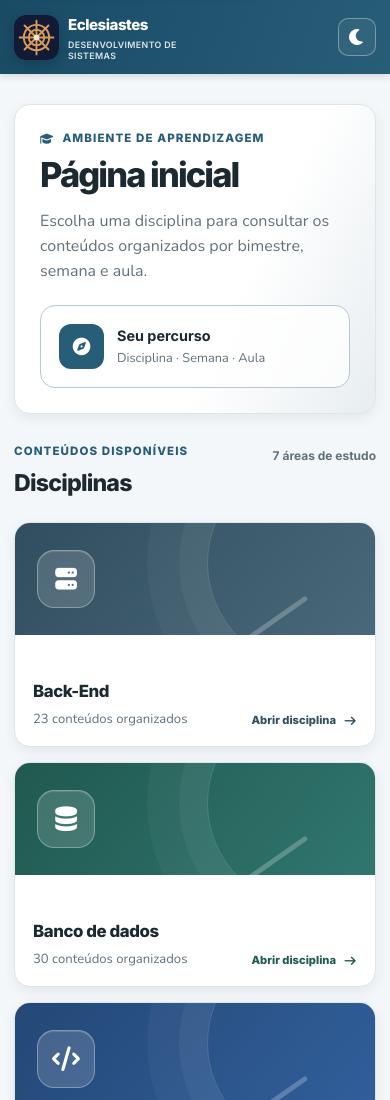
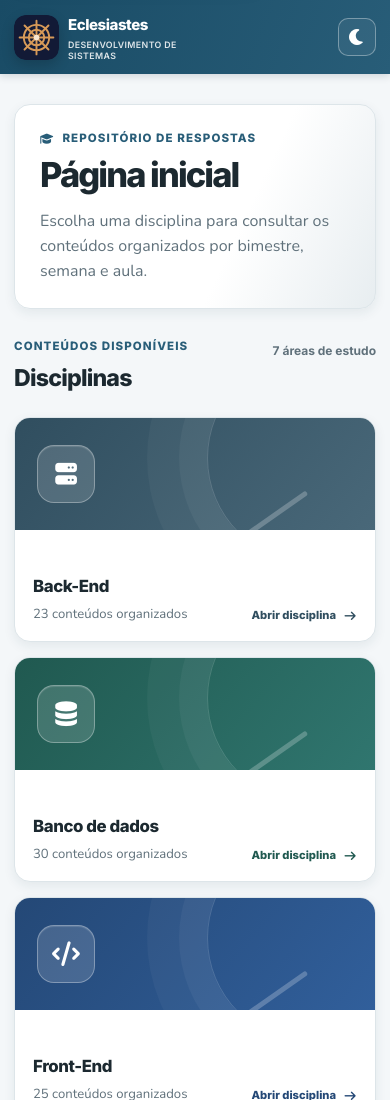
Before and after one commit to bazhish/eclesiastes, an Astro site: page / in a window 390 px wide. Shown: the top 1100 px of the page. Built offline with nearby package versions, Linux system fonts and the light colour scheme; Astro itself is replaced by a stand-in of ours.

Commit message:
Corrige separacao visual e abertura inicial

```diff
--- a/docs/SISTEMA_DE_DESIGN.md
+++ b/docs/SISTEMA_DE_DESIGN.md
@@ -6,7 +6,7 @@ O portal replica a linguagem funcional do AVA oficial apenas no fluxo de discipl
 
 ## Componentes
 
-- Catálogo: abertura “Página inicial”, guia rápido do percurso e cartões de disciplina em duas colunas no desktop e uma coluna no celular. Cada disciplina recebe ícone e cor próprios, sem estado fictício de favorito.
+- Catálogo: abertura “Página inicial” identificada como repositório de respostas e cartões de disciplina em duas colunas no desktop e uma coluna no celular. Cada disciplina recebe ícone e cor próprios, sem estado fictício de favorito.
 - Disciplina: cabeçalho próprio azul-petróleo no topo do conteúdo, guia de navegação sem backend, totais reais e bimestres/semanas reunidos em painéis estruturados. As rotas antigas de bimestre redirecionam para essa visão unificada.
 - Semana: painel branco com trilha, grupos expansíveis de aula, setas estáveis e recursos tipados com bloco visual para PDF, H5P e registro.
 - Recurso: cabeçalho do item, cartão de conteúdo e o aviso único de indisponibilidade.
--- a/src/pages/index.astro
+++ b/src/pages/index.astro
@@ -12,8 +12,7 @@ const materias = Array.from(new Map(aulas.map((aula) => [aula.data.materiaSlug,
 ---
 <BaseLayout title="Página inicial · Eclesiastes" wide>
   <section class="home-intro" aria-labelledby="inicio">
-    <div class="home-intro__copy"><p class="section-kicker"><i class="fa-solid fa-graduation-cap" aria-hidden="true"></i> Ambiente de aprendizagem</p><h1 id="inicio">Página inicial</h1><p>Escolha uma disciplina para consultar os conteúdos organizados por bimestre, semana e aula.</p></div>
-    <div class="home-intro__guide" aria-label="Guia de navegação"><i class="fa-solid fa-compass" aria-hidden="true"></i><span><strong>Seu percurso</strong><small>Disciplina · Semana · Aula</small></span></div>
+    <div class="home-intro__copy"><p class="section-kicker"><i class="fa-solid fa-graduation-cap" aria-hidden="true"></i> Repositório de respostas</p><h1 id="inicio">Página inicial</h1><p>Escolha uma disciplina para consultar os conteúdos organizados por bimestre, semana e aula.</p></div>
   </section>
   <section class="subject-section" aria-labelledby="disciplinas">
     <div class="section-heading"><div><p class="section-kicker">Conteúdos disponíveis</p><h2 id="disciplinas">Disciplinas</h2></div><span>{materias.length} áreas de estudo</span></div>
--- a/src/styles/global.css
+++ b/src/styles/global.css
@@ -69,16 +69,11 @@ h1, h2, h3, h4, summary, button, .brand, .section-kicker, .section-heading, .tim
 .app-layout--drawer .main-content { width: min(100% - 48px, 965px); margin: 0 auto; padding: 36px 0 62px; }
 .container { width: min(100% - 40px, 1120px); margin: 0 auto; }
 
-.home-intro { display: flex; align-items: stretch; justify-content: space-between; gap: 28px; margin-bottom: 40px; padding: clamp(28px, 4vw, 48px); border: 1px solid var(--line); border-radius: 20px; background: linear-gradient(115deg, var(--surface) 0%, var(--surface) 62%, color-mix(in srgb, var(--ava-blue) 11%, var(--surface)) 100%); box-shadow: var(--shadow); overflow: hidden; }
+.home-intro { display: block; margin-bottom: 40px; padding: clamp(28px, 4vw, 48px); border: 1px solid var(--line); border-radius: 20px; background: linear-gradient(115deg, var(--surface) 0%, var(--surface) 62%, color-mix(in srgb, var(--ava-blue) 11%, var(--surface)) 100%); box-shadow: var(--shadow); overflow: hidden; }
 .home-intro__copy { max-width: 650px; }
 .section-kicker { display: flex; align-items: center; gap: 8px; margin: 0 0 9px; color: var(--ava-blue); font-size: .72rem; font-weight: 800; letter-spacing: .095em; text-transform: uppercase; }
 .home-intro h1 { margin: 0; font-size: clamp(2rem, 4vw, 3.1rem); font-weight: 800; letter-spacing: -.055em; line-height: 1.05; }
 .home-intro p:not(.section-kicker) { max-width: 55ch; margin: 16px 0 0; color: var(--muted); font-size: 1.08rem; }
-.home-intro__guide { display: flex; align-self: center; align-items: center; gap: 13px; min-width: 245px; padding: 18px; border: 1px solid color-mix(in srgb, var(--ava-blue) 22%, var(--line)); border-radius: 15px; background: color-mix(in srgb, var(--surface) 80%, transparent); }
-.home-intro__guide > i { display: grid; width: 45px; height: 45px; place-items: center; border-radius: 12px; background: var(--ava-blue); color: #fff; font-size: 1.1rem; }
-.home-intro__guide span { display: grid; gap: 2px; }
-.home-intro__guide strong { font-family: "Inter", sans-serif; font-size: .9rem; }
-.home-intro__guide small { color: var(--muted); font-size: .8rem; }
 .section-heading { display: flex; align-items: end; justify-content: space-between; gap: 16px; margin-bottom: 20px; }
 .section-heading .section-kicker { margin-bottom: 5px; }
 .section-heading h2 { margin: 0; font-size: 1.45rem; font-weight: 800; letter-spacing: -.035em; }
@@ -118,7 +113,7 @@ h1, h2, h3, h4, summary, button, .brand, .section-kicker, .section-heading, .tim
 .breadcrumbs li:not(:last-child)::after { content: "/"; }
 .breadcrumbs a { text-decoration: none; }
 .breadcrumbs a:hover { text-decoration: underline; }
-.discipline-overview { display: flex; align-items: center; justify-content: space-between; gap: 24px; margin-top: -28px; padding: 22px 25px; border: 1px solid var(--line); border-radius: 16px; background: var(--surface); box-shadow: var(--shadow); }
+.discipline-overview { display: flex; align-items: center; justify-content: space-between; gap: 24px; margin: 20px auto 0; padding: 22px 25px; border: 1px solid var(--line); border-radius: 16px; background: var(--surface); box-shadow: var(--shadow); }
 .discipline-overview__main { display: flex; align-items: center; gap: 15px; }
 .discipline-overview__main > i { display: grid; width: 44px; height: 44px; place-items: center; border-radius: 12px; background: color-mix(in srgb, var(--ava-blue) 13%, var(--surface)); color: var(--ava-blue); font-size: 1.1rem; }
 .discipline-overview h2 { margin: 0; font-size: 1rem; font-weight: 800; }
@@ -222,7 +217,6 @@ h1, h2, h3, h4, summary, button, .brand, .section-kicker, .section-heading, .tim
   .home-intro { display: grid; gap: 22px; margin-bottom: 29px; padding: 25px; border-radius: 16px; }
   .home-intro h1 { font-size: 2.15rem; }
   .home-intro p:not(.section-kicker) { font-size: 1rem; }
-  .home-intro__guide { min-width: 0; }
   .section-heading { align-items: start; }
   .section-heading > span { padding-top: 4px; font-size: .75rem; text-align: right; }
   .subject-grid { grid-template-columns: 1fr; gap: 15px; }
@@ -233,7 +227,7 @@ h1, h2, h3, h4, summary, button, .brand, .section-kicker, .section-heading, .tim
   .discipline-hero__content { align-items: end; }
   .discipline-hero h1 { font-size: 1.9rem; }
   .discipline-hero .subject-icon { width: 58px; height: 58px; border-radius: 15px; font-size: 1.45rem; }
-  .discipline-overview { display: grid; gap: 16px; margin-top: -23px; padding: 18px; }
+  .discipline-overview { display: grid; gap: 16px; margin-top: 16px; padding: 18px; }
   .discipline-overview dl { justify-content: flex-start; gap: 25px; }
   .course-roadmap { padding-top: 31px; }
   .week-stack { gap: 8px; padding: 12px; }
```
